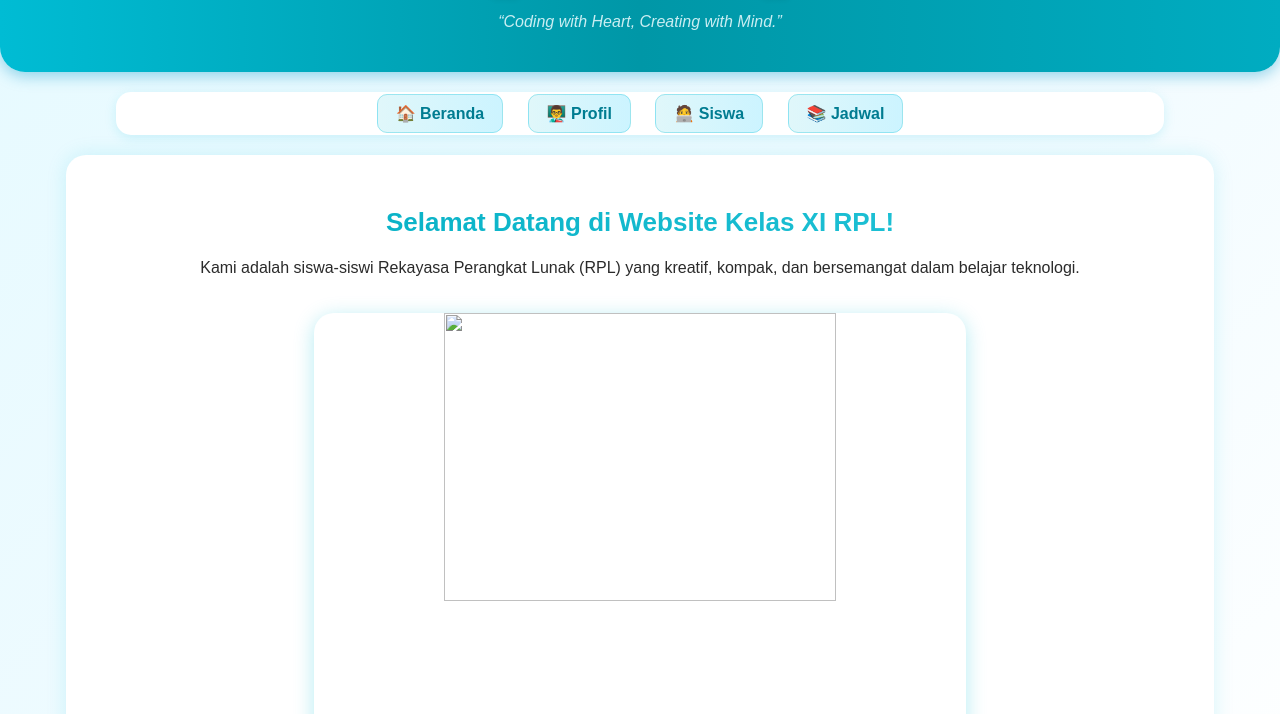
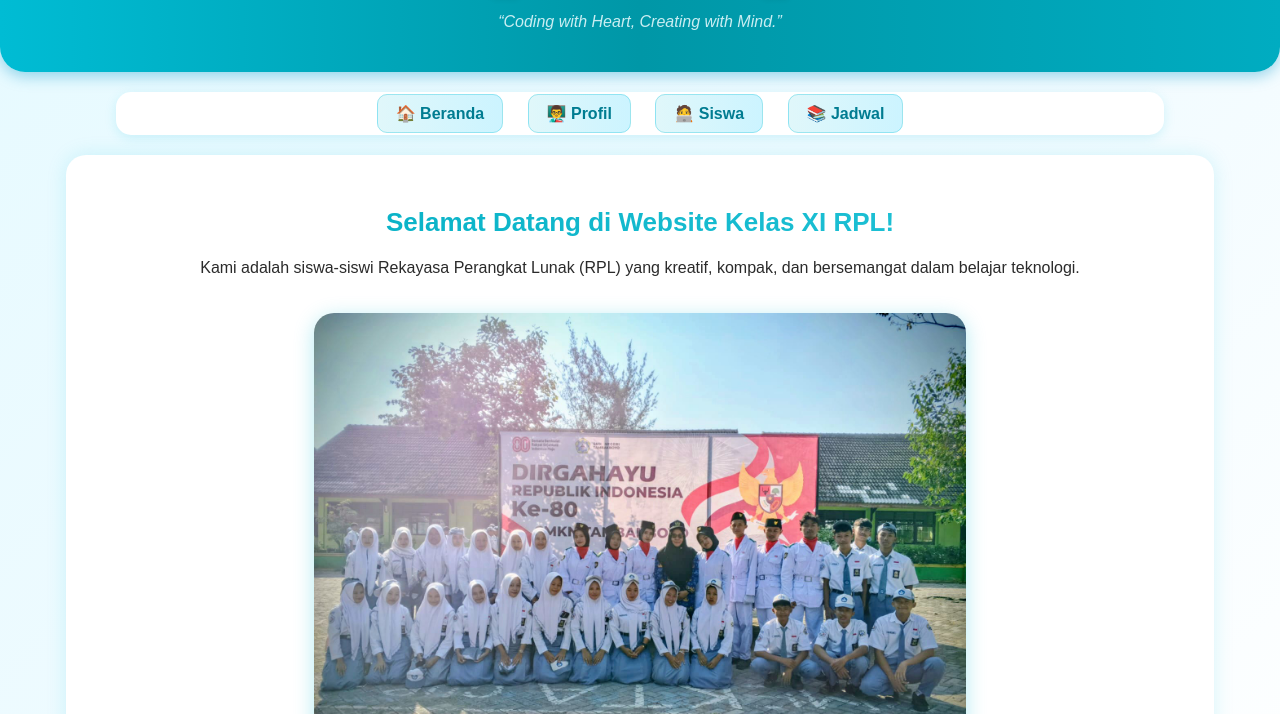
Before and after one commit to rinarin12/website-kls-klmpk-13, a plain HTML site: page index.html in a window 1280 px wide. Shown: the part 86-800 px from the top of the page. Drawn offline with Linux system fonts and the light colour scheme.

Commit message:
Fix image source in index.html

```diff
--- a/index.html
+++ b/index.html
@@ -21,7 +21,7 @@
   <section>
     <h2>Selamat Datang di Website Kelas XI RPL!</h2>
     <p>Kami adalah siswa-siswi Rekayasa Perangkat Lunak (RPL) yang kreatif, kompak, dan bersemangat dalam belajar teknologi.</p>
-    <img src="profilkelas.jpeg" class="fotokelas">
+    <img src="fotokelas.jpeg" class="fotokelas">
   </section>
 
   <footer>© 2025 XI RPL | Tema Pastel ✨</footer>
```
